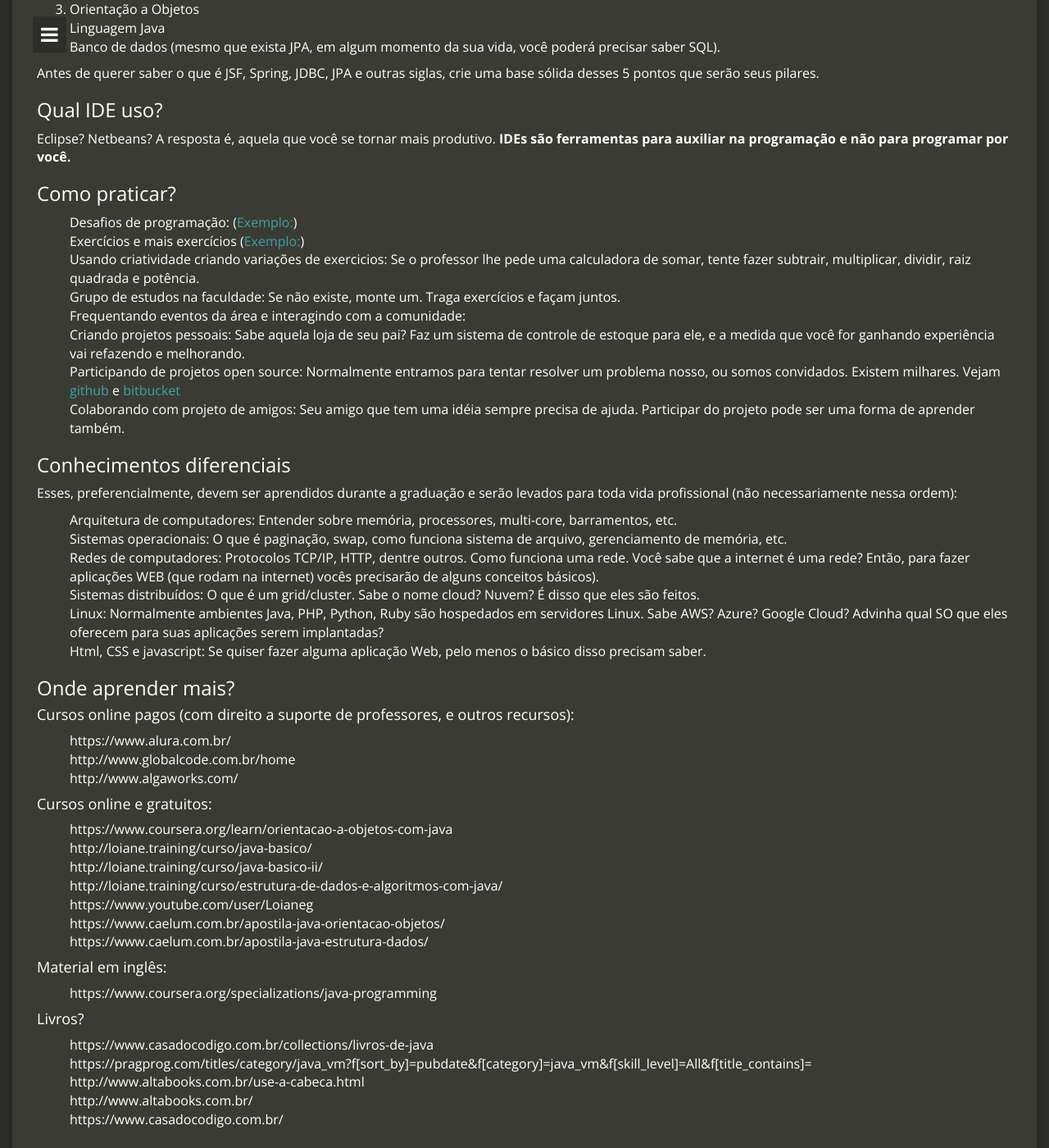
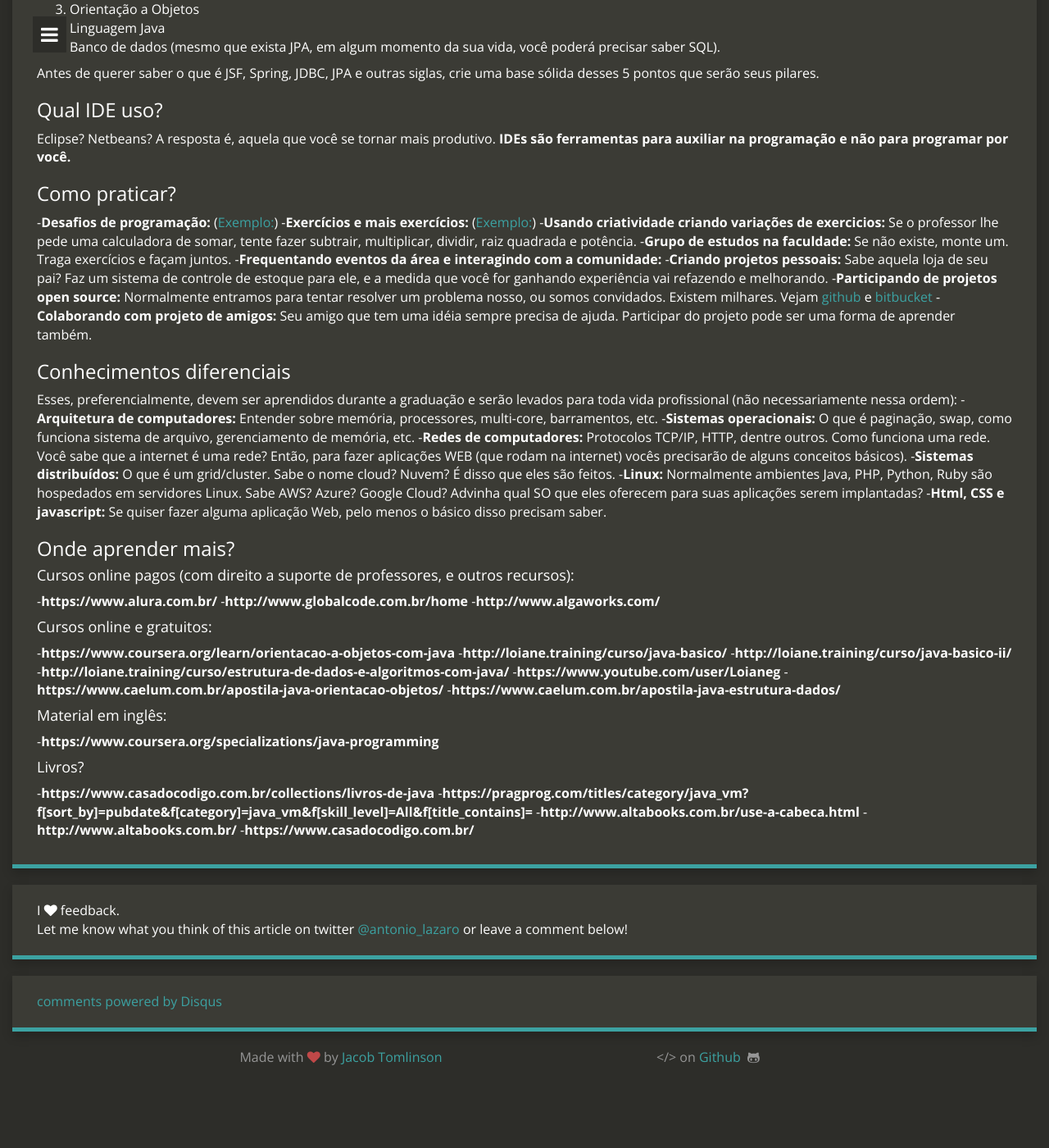
Before and after one commit to antoniolazaro/antoniolazaro.github.io, a Jekyll site: the page built from _posts/2017-02-23-iniciando-com-java.md, in a window 1280 px wide and 1400 px high, scrolled down 574 px. Shown: the whole window at 82% size. Built offline with Jekyll 4.4.1, drawn with Linux system fonts in a browser that asks for light colours; nearby versions of some CDN libraries; our own code applies the rules of GitHub Pages for plain Markdown files; comment, search, counter and statistics services are not loaded; after the commit the page ends 1895 px from its top, so only the background shows below that; some of the changed lines change nothing that is shown.

Commit message:
ajuste layout

```diff
--- a/_posts/2017-02-23-iniciando-com-java.md
+++ b/_posts/2017-02-23-iniciando-com-java.md
@@ -19,49 +19,49 @@
 
 ### Como praticar?
 
-- Desafios de programação: ([Exemplo:](http://maratona.ime.usp.br/))
-- Exercícios e mais exercícios ([Exemplo:](http://cc.uffs.edu.br/index.php/graduacao/clube-de-programacao/96-540-exercicios-para-praticar-programacao))
-- Usando criatividade criando variações de exercicios: Se o professor lhe pede uma calculadora de somar, tente fazer subtrair, multiplicar, dividir, raiz quadrada e potência.
-- Grupo de estudos na faculdade: Se não existe, monte um. Traga exercícios e façam juntos.
-- Frequentando eventos da área e interagindo com a comunidade:
-- Criando projetos pessoais: Sabe aquela loja de seu pai? Faz um sistema de controle de estoque para ele, e a medida que você for ganhando experiência vai refazendo e melhorando.
-- Participando de projetos open source: Normalmente entramos para tentar resolver um problema nosso, ou somos convidados. Existem milhares. Vejam [github](https://github.com/) e [bitbucket](https://bitbucket.org/)
-- Colaborando com projeto de amigos: Seu amigo que tem uma idéia sempre precisa de ajuda. Participar do projeto pode ser uma forma de aprender também.
+-**Desafios de programação:** ([Exemplo:](http://maratona.ime.usp.br/))
+-**Exercícios e mais exercícios:** ([Exemplo:](http://cc.uffs.edu.br/index.php/graduacao/clube-de-programacao/96-540-exercicios-para-praticar-programacao))
+-**Usando criatividade criando variações de exercicios:** Se o professor lhe pede uma calculadora de somar, tente fazer subtrair, multiplicar, dividir, raiz quadrada e potência.
+-**Grupo de estudos na faculdade:** Se não existe, monte um. Traga exercícios e façam juntos.
+-**Frequentando eventos da área e interagindo com a comunidade:**
+-**Criando projetos pessoais:** Sabe aquela loja de seu pai? Faz um sistema de controle de estoque para ele, e a medida que você for ganhando experiência vai refazendo e melhorando.
+-**Participando de projetos open source:** Normalmente entramos para tentar resolver um problema nosso, ou somos convidados. Existem milhares. Vejam [github](https://github.com/) e [bitbucket](https://bitbucket.org/)
+-**Colaborando com projeto de amigos:** Seu amigo que tem uma idéia sempre precisa de ajuda. Participar do projeto pode ser uma forma de aprender também.
 
 
 ### Conhecimentos diferenciais
 
 Esses, preferencialmente, devem ser aprendidos durante a graduação e serão levados para toda vida profissional (não necessariamente nessa ordem):
-- Arquitetura de computadores: Entender sobre memória, processores, multi-core, barramentos, etc.
-- Sistemas operacionais: O que é paginação, swap, como funciona sistema de arquivo, gerenciamento de memória, etc.
-- Redes de computadores: Protocolos TCP/IP, HTTP, dentre outros. Como funciona uma rede. Você sabe que a internet é uma rede? Então, para fazer aplicações WEB (que rodam na internet) vocês precisarão de alguns conceitos básicos).
-- Sistemas distribuídos: O que é um grid/cluster. Sabe o nome cloud? Nuvem? É disso que eles são feitos.
-- Linux: Normalmente ambientes Java, PHP, Python, Ruby são hospedados em servidores Linux. Sabe AWS? Azure? Google Cloud? Advinha qual SO que eles oferecem para suas aplicações serem implantadas?
-- Html, CSS e javascript: Se quiser fazer alguma aplicação Web, pelo menos o básico disso precisam saber.
+-**Arquitetura de computadores:** Entender sobre memória, processores, multi-core, barramentos, etc.
+-**Sistemas operacionais:** O que é paginação, swap, como funciona sistema de arquivo, gerenciamento de memória, etc.
+-**Redes de computadores:** Protocolos TCP/IP, HTTP, dentre outros. Como funciona uma rede. Você sabe que a internet é uma rede? Então, para fazer aplicações WEB (que rodam na internet) vocês precisarão de alguns conceitos básicos).
+-**Sistemas distribuídos:** O que é um grid/cluster. Sabe o nome cloud? Nuvem? É disso que eles são feitos.
+-**Linux:** Normalmente ambientes Java, PHP, Python, Ruby são hospedados em servidores Linux. Sabe AWS? Azure? Google Cloud? Advinha qual SO que eles oferecem para suas aplicações serem implantadas?
+-**Html, CSS e javascript:** Se quiser fazer alguma aplicação Web, pelo menos o básico disso precisam saber.
 
 ### Onde aprender mais?
 
 #### Cursos online pagos (com direito a suporte de professores, e outros recursos):
-- https://www.alura.com.br/
-- http://www.globalcode.com.br/home
-- http://www.algaworks.com/
+-**https://www.alura.com.br/**
+-**http://www.globalcode.com.br/home**
+-**http://www.algaworks.com/**
 
 
 #### Cursos online e gratuitos:
-- https://www.coursera.org/learn/orientacao-a-objetos-com-java
-- http://loiane.training/curso/java-basico/
-- http://loiane.training/curso/java-basico-ii/
-- http://loiane.training/curso/estrutura-de-dados-e-algoritmos-com-java/
-- https://www.youtube.com/user/Loianeg
-- https://www.caelum.com.br/apostila-java-orientacao-objetos/
-- https://www.caelum.com.br/apostila-java-estrutura-dados/
+-**https://www.coursera.org/learn/orientacao-a-objetos-com-java**
+-**http://loiane.training/curso/java-basico/**
+-**http://loiane.training/curso/java-basico-ii/**
+-**http://loiane.training/curso/estrutura-de-dados-e-algoritmos-com-java/**
+-**https://www.youtube.com/user/Loianeg**
+-**https://www.caelum.com.br/apostila-java-orientacao-objetos/**
+-**https://www.caelum.com.br/apostila-java-estrutura-dados/**
 
 #### Material em inglês:
-- https://www.coursera.org/specializations/java-programming
+-**https://www.coursera.org/specializations/java-programming**
 
 #### Livros?
-- https://www.casadocodigo.com.br/collections/livros-de-java
-- https://pragprog.com/titles/category/java_vm?f[sort_by]=pubdate&f[category]=java_vm&f[skill_level]=All&f[title_contains]=
-- http://www.altabooks.com.br/use-a-cabeca.html
-- http://www.altabooks.com.br/
-- https://www.casadocodigo.com.br/
+-**https://www.casadocodigo.com.br/collections/livros-de-java**
+-**https://pragprog.com/titles/category/java_vm?f[sort_by]=pubdate&f[category]=java_vm&f[skill_level]=All&f[title_contains]=**
+-**http://www.altabooks.com.br/use-a-cabeca.html**
+-**http://www.altabooks.com.br/**
+-**https://www.casadocodigo.com.br/**
```
